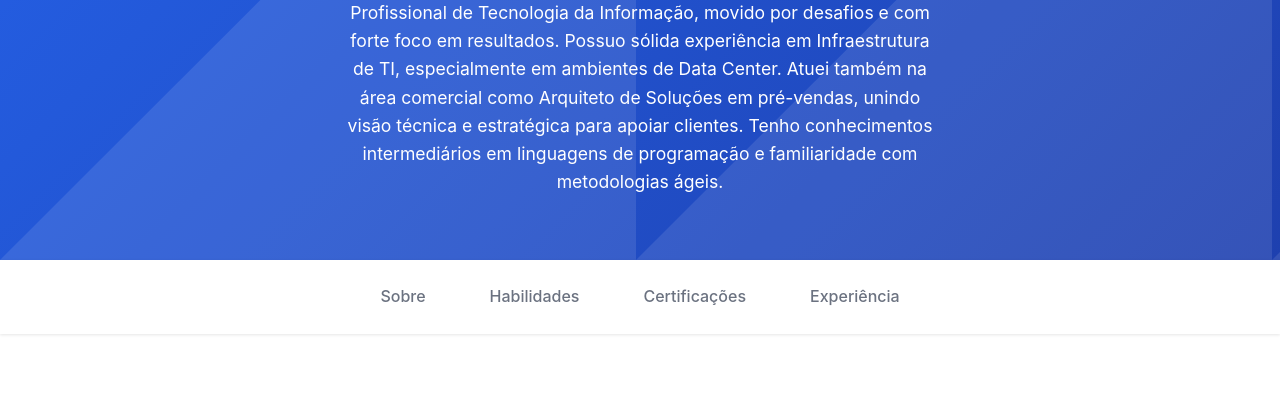
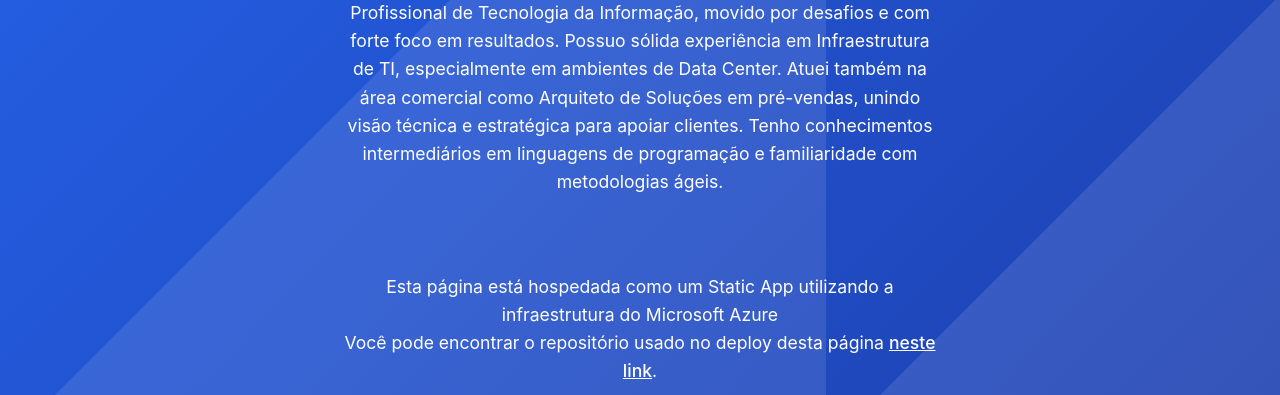
Before and after one commit to jpedroabq/azure-static-web-app, a plain HTML site: page index.html in a window 1280 px wide. Shown: the part 376-771 px from the top of the page. Drawn offline with Linux system fonts and the light colour scheme.

Commit message:
Add Azure hosting info and repo link to homepage
Added a new section to index.html informing users that the page is hosted as a Static App on Microsoft Azure, along with a link to the deployment repository. Updated style.css to style the new tagline and link.

```diff
--- a/index.html
+++ b/index.html
@@ -17,6 +17,12 @@
                 <h1>João Pedro Santana Albuquerque</h1>
                 <p class="title">Arquiteto de Soluções</p>
                 <p class="tagline">Profissional de Tecnologia da Informação, movido por desafios e com forte foco em resultados. Possuo sólida experiência em Infraestrutura de TI, especialmente em ambientes de Data Center. Atuei também na área comercial como Arquiteto de Soluções em pré-vendas, unindo visão técnica e estratégica para apoiar clientes. Tenho conhecimentos intermediários em linguagens de programação e familiaridade com metodologias ágeis.</p>
+                <br>
+                <br>
+                <br>
+
+                <P class="tagline-2">Esta página está hospedada como um Static App utilizando a infraestrutura do Microsoft Azure</P>
+                <p class="tagline-2">Você pode encontrar o repositório usado no deploy desta página <a href="https://github.com/jpedroabq/azure-static-web-app">neste link</a>.</p>
             </div>
         </div>
     </header>
--- a/style.css
+++ b/style.css
@@ -126,6 +126,20 @@ body {
     max-width: 600px;
     margin: 0 auto;
     animation: fadeInUp 1s ease-out 0.4s both;
+}
+
+.header .tagline-2 {
+    font-size: 1.1rem;
+    opacity: 0.8;
+    max-width: 600px;
+    margin: 0 auto;
+    animation: fadeInUp 1s ease-out 0.4s both;
+}
+
+.header .tagline-2 a {
+    color: var(--card-background);
+    text-decoration: underline;
+    font-weight: 500;
 }
 
 /* Theme Toggle */
```
